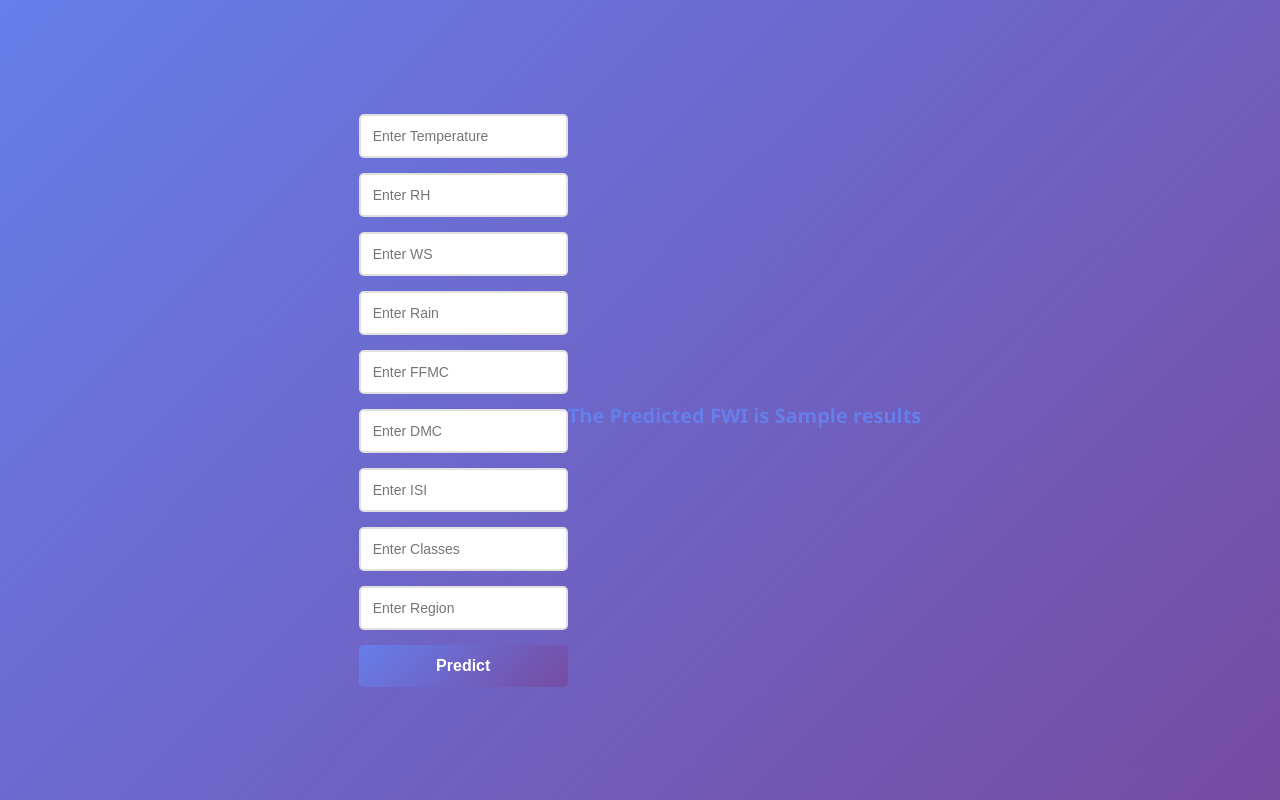
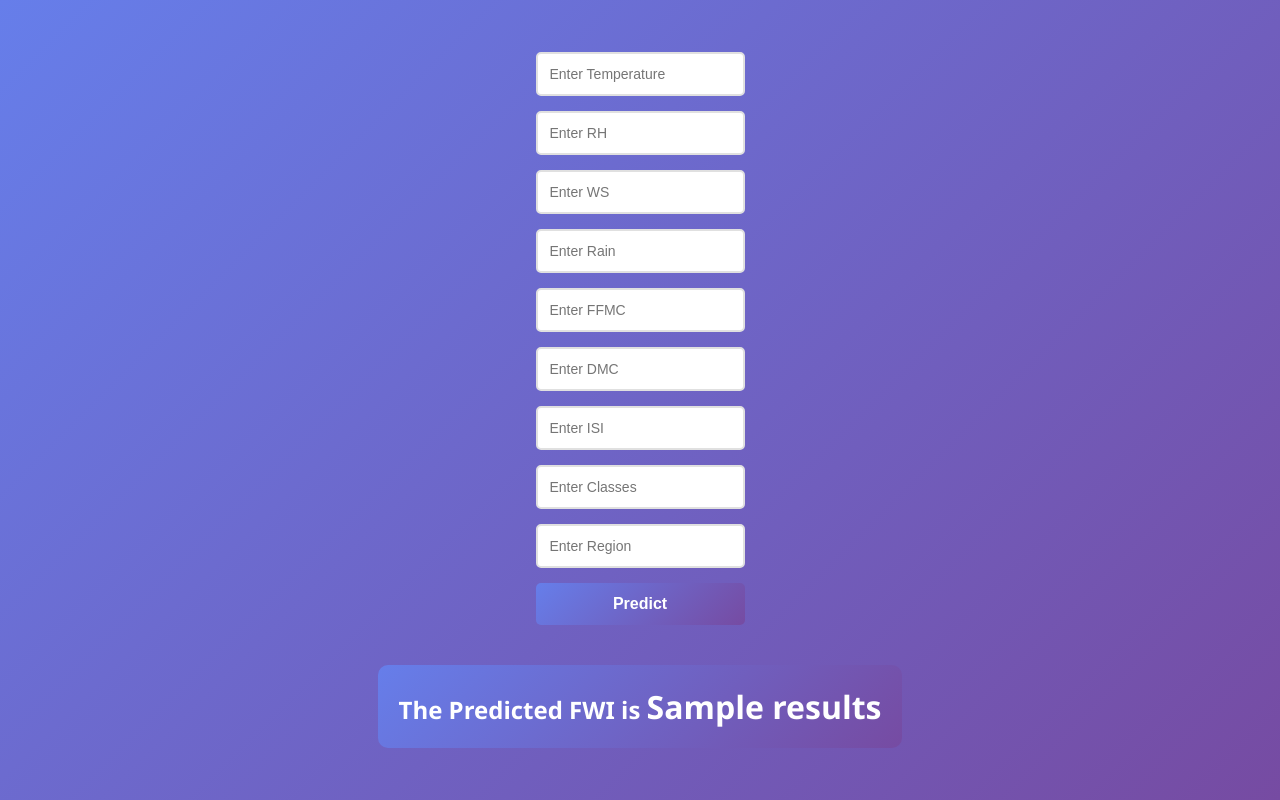
Before and after one commit to TamalKoley/Flask_webapp_algerian_forest_fire_prediction_model, a Flask app: template templates/predict_page.html in a window 1280 px wide. Run offline with Flask 3, Linux system fonts and the light colour scheme; the template is opened without the code that fills it: most values are stand-ins (such as "Sample title", 1, 10 or a date in 2020); parts of the project's set-up code (start-up, migrations or seed data) failed here and were passed over.

Commit message:
UI changes

```diff
--- a/templates/predict_page.html
+++ b/templates/predict_page.html
@@ -20,7 +20,9 @@
                 <button type="submit">Predict</button>
             </form>
 
-            <h2> The Predicted FWI is {{results}}</h2>
+            <div style="margin-top: 40px; padding: 20px; background: linear-gradient(135deg, #667eea 0%, #764ba2 100%); border-radius: 10px; text-align: center;">
+                <h2 style="color: white; margin: 0; font-size: 24px;">The Predicted FWI is <span style="font-weight: bold; font-size: 32px;">{{results}}</span></h2>
+            </div>
     </body>
 </head>
 <style>
@@ -38,6 +40,7 @@
         justify-content: center;
         align-items: center;
         padding: 20px;
+        flex-direction: column;
     }
 
     .container {
```
